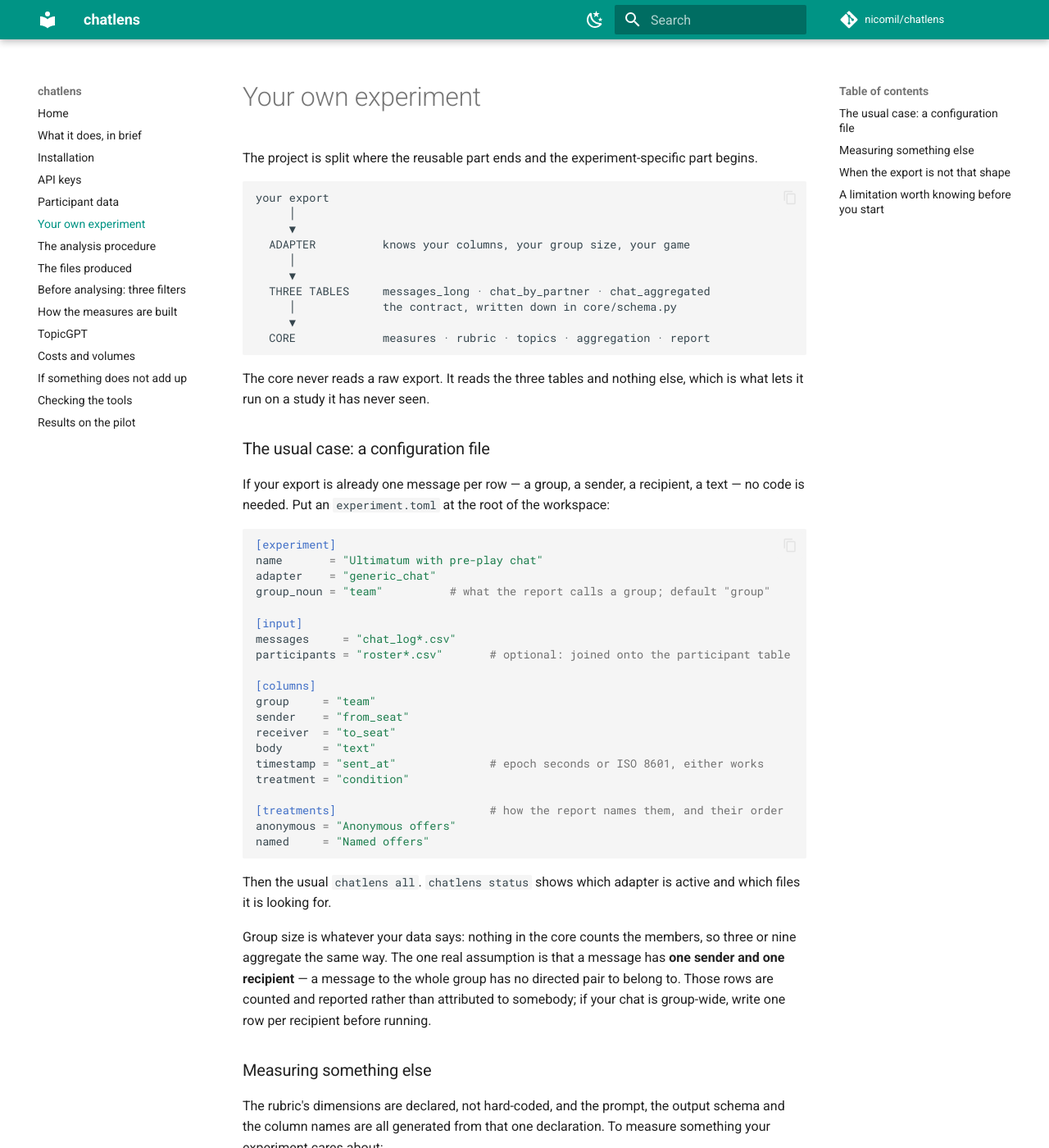
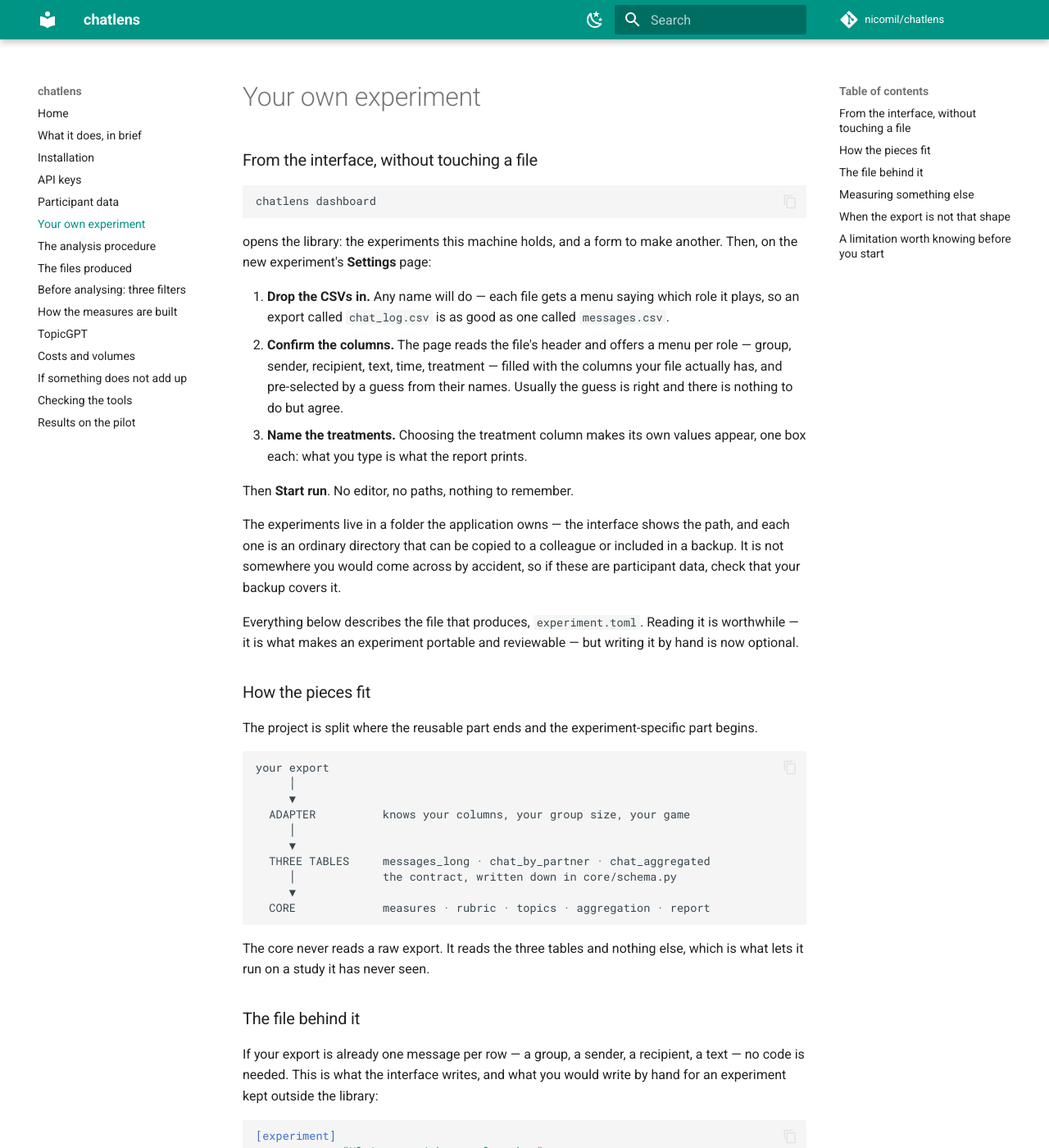
Before and after one commit to nicomil/chatlens, an MkDocs documentation site: the page built from docs/05-your-own-experiment.md, in a window 1280 px wide and 1400 px high. Shown: the whole window at 82% size. Built offline with MkDocs 1.6.1 and Material for MkDocs 9.7.7, drawn with Linux system fonts in a browser that asks for light colours; comment, search, counter and statistics services are not loaded.

Commit message:
docs: the interface first, the file second
README §5 opened by explaining how to write experiment.toml, which is now the
fallback rather than the route. It leads with the three steps in the interface
— drop the files in, confirm the columns, name the treatments — and keeps the
file's description afterwards, because reading it is still worthwhile: it is
what makes an experiment portable and reviewable.

Also says where the experiments live and why that folder is worth checking is
in your backup.

````diff
--- a/docs/05-your-own-experiment.md
+++ b/docs/05-your-own-experiment.md
@@ -1,4 +1,36 @@
 # Your own experiment
+
+### From the interface, without touching a file
+
+```bash
+chatlens dashboard
+```
+
+opens the library: the experiments this machine holds, and a form to make
+another. Then, on the new experiment's **Settings** page:
+
+1. **Drop the CSVs in.** Any name will do — each file gets a menu saying which
+   role it plays, so an export called `chat_log.csv` is as good as one called
+   `messages.csv`.
+2. **Confirm the columns.** The page reads the file's header and offers a menu
+   per role — group, sender, recipient, text, time, treatment — filled with the
+   columns your file actually has, and pre-selected by a guess from their
+   names. Usually the guess is right and there is nothing to do but agree.
+3. **Name the treatments.** Choosing the treatment column makes its own values
+   appear, one box each: what you type is what the report prints.
+
+Then **Start run**. No editor, no paths, nothing to remember.
+
+The experiments live in a folder the application owns — the interface shows the
+path, and each one is an ordinary directory that can be copied to a colleague
+or included in a backup. It is not somewhere you would come across by accident,
+so if these are participant data, check that your backup covers it.
+
+Everything below describes the file that produces, `experiment.toml`. Reading it
+is worthwhile — it is what makes an experiment portable and reviewable — but
+writing it by hand is now optional.
+
+### How the pieces fit
 
 The project is split where the reusable part ends and the experiment-specific
 part begins.
@@ -19,11 +51,11 @@ your export
 The core never reads a raw export. It reads the three tables and nothing else,
 which is what lets it run on a study it has never seen.
 
-### The usual case: a configuration file
+### The file behind it
 
 If your export is already one message per row — a group, a sender, a recipient,
-a text — no code is needed. Put an `experiment.toml` at the root of the
-workspace:
+a text — no code is needed. This is what the interface writes, and what you
+would write by hand for an experiment kept outside the library:
 
 ```toml
 [experiment]
````
Also changed, not shown: CHANGELOG.md (+9 -0 lines), README.md (+37 -4 lines), docs/index.md (+2 -1 lines).
